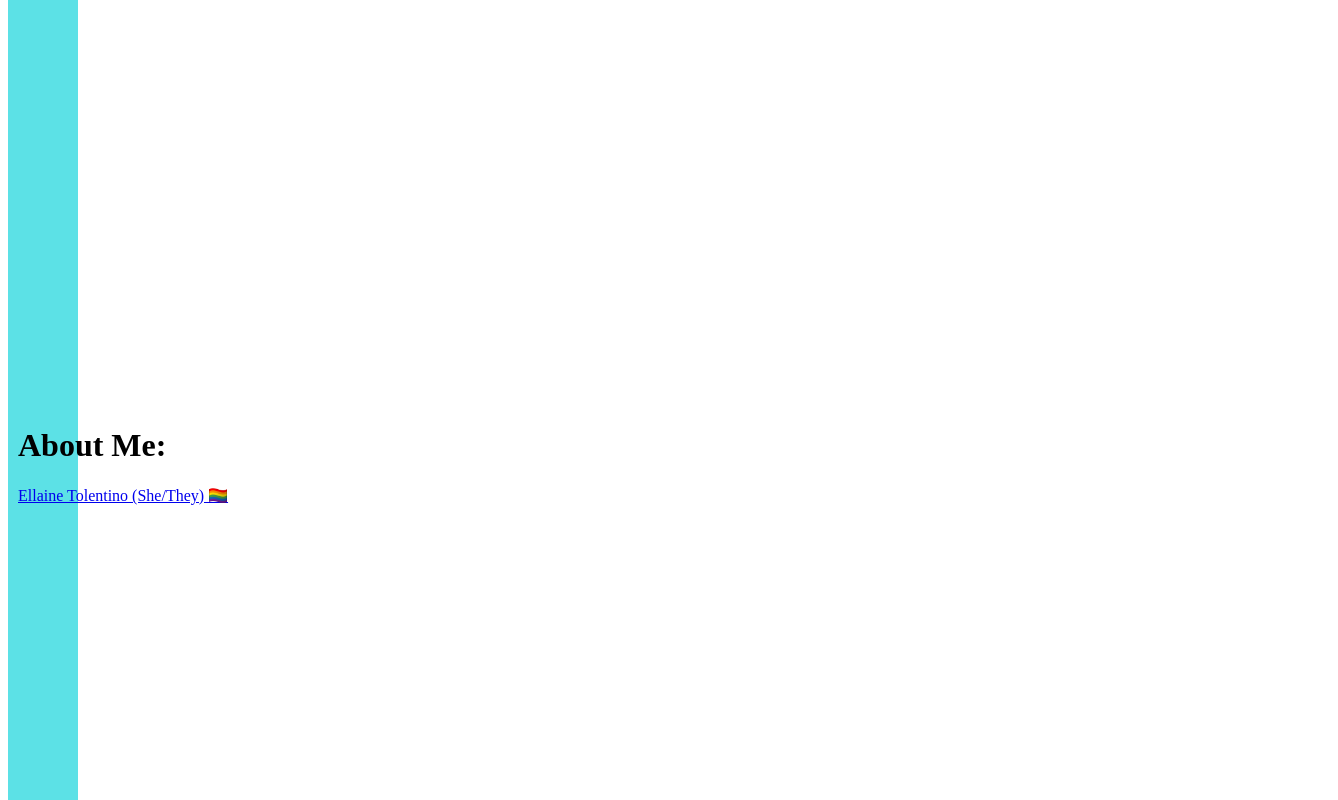
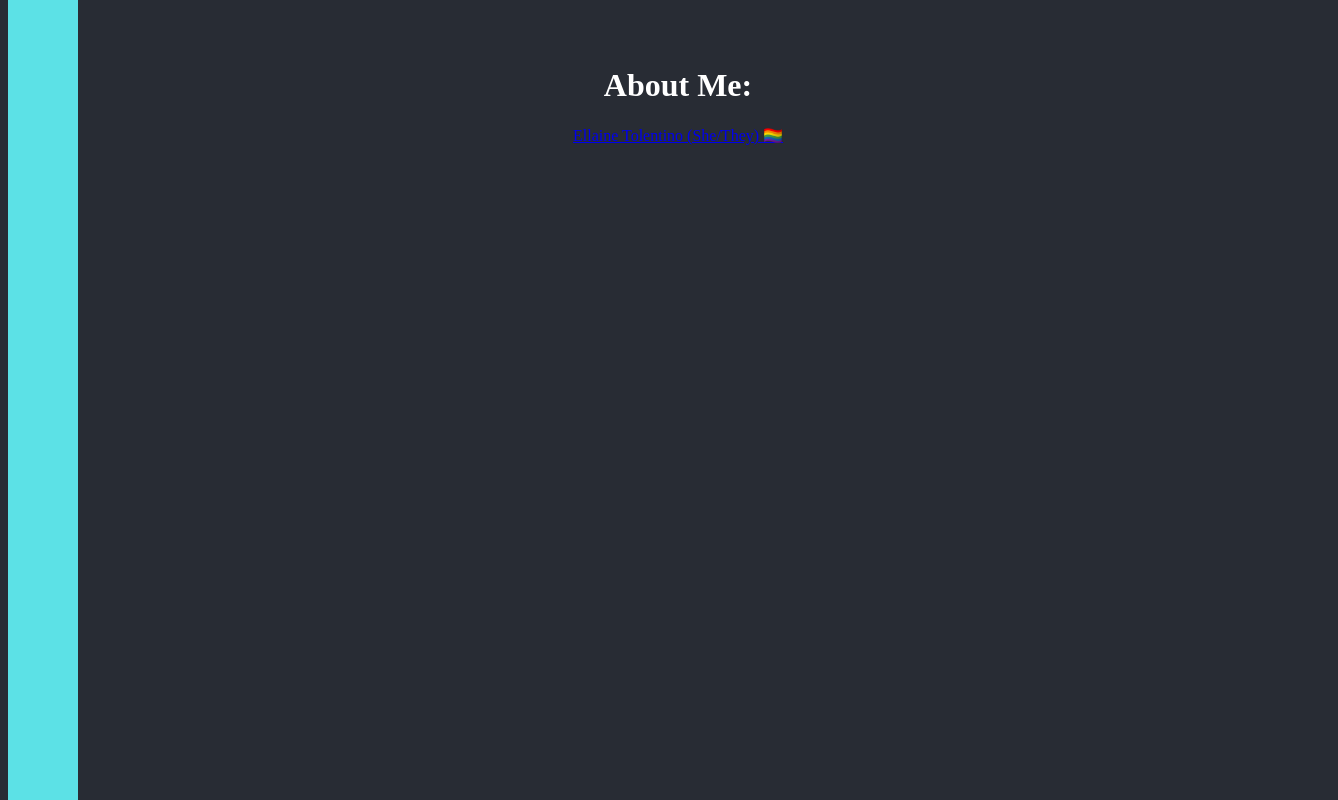
Before and after one commit to tolentinoel/ellaine_dev_portfolio, a React (Create React App) app: page / in a window 1280 px wide. Shown: the part 840-1640 px from the top of the page, 1338 px wide, since content can reach past the window. Built offline with nearby package versions, Linux system fonts and the light colour scheme; the HTML template or start-up script is replaced by a standard one.

Commit message:
adding padding

```diff
--- a/public/index.html
+++ b/public/index.html
@@ -27,6 +27,11 @@
     <title>Ellaine Tolentino</title>
   </head>
   <body>
+<!-- Calendly badge widget begin -->
+<!-- <link href="https://assets.calendly.com/assets/external/widget.css" rel="stylesheet">
+<script src="https://assets.calendly.com/assets/external/widget.js" type="text/javascript" async></script>
+<script type="text/javascript">window.onload = function() { Calendly.initBadgeWidget({ url: 'https://calendly.com/rckrleyn', text: 'BOOK NOW', color: '#00a2ff', textColor: '#ffffff', branding: true }); }</script> -->
+<!-- Calendly badge widget end -->
     <noscript>You need to enable JavaScript to run this app.</noscript>
     <div id="root"></div>
     <!--
--- a/src/About.js
+++ b/src/About.js
@@ -2,12 +2,12 @@ import React from "react";
 import './styles/About.css';
 
 function About(props) {
+
   return (
     <div className="about_div">
 
       <h1>About Me:</h1>
-      <div class="LI-profile-badge"  data-version="v1" data-size="medium" data-locale="en_US" data-type="horizontal" data-theme="dark" data-vanity="ellainet"><a class="LI-simple-link" href='https://www.linkedin.com/in/ellainet?trk=profile-badge'>Ellaine Tolentino (She/They) 🏳️‍🌈</a></div>
-
+      <div  className="LI-profile-badge"  data-version="v1" data-size="medium" data-locale="en_US" data-type="horizontal" data-theme="dark" data-vanity="ellainet"><a className="LI-simple-link"  target="blank_" href='https://www.linkedin.com/in/ellainet?trk=profile-badge'>Ellaine Tolentino (She/They) 🏳️‍🌈</a></div>
     </div>
   )
 }
--- a/src/Projects.js
+++ b/src/Projects.js
@@ -8,7 +8,7 @@ import makegotchi from './images/makegotchi_thumb.png';
 function Projects(props) {
   return (
 
-    <div>
+    <div className="projectDiv">
       <h1>Projects</h1>
       <Thumbnail
         link="https://tolentinoel.github.io/flip"
@@ -30,6 +30,8 @@ function Projects(props) {
         title="SplashGlam"
         githubRepo="https://github.com/tolentinoel/splashglam_frontend"
       />
+
+
     </div>
   )
 }
--- a/src/styles/App.css
+++ b/src/styles/App.css
@@ -1,8 +1,13 @@
 html{
   scroll-behavior: smooth;
   -webkit-font-smoothing: antialiased;
+  color: white;
+  background-color: #282c34;
 }
 
+#root{
+  text-align: center;
+}
 
 .App {
   text-align: center;
@@ -56,7 +61,8 @@ html{
 
 .landing{
   height: 100vh;
-  padding: 200px
+  width: 100vw;
+  padding: 20px;
 }
 
 @keyframes App-logo-spin {
--- a/src/styles/Projects.css
+++ b/src/styles/Projects.css
@@ -1,3 +1,8 @@
+.projectDiv{
+    padding: 20%;
+
+}
+
 .project{
     display: inline-block;
 }
```
Also changed, not shown: src/images/Logo3.png (added).
